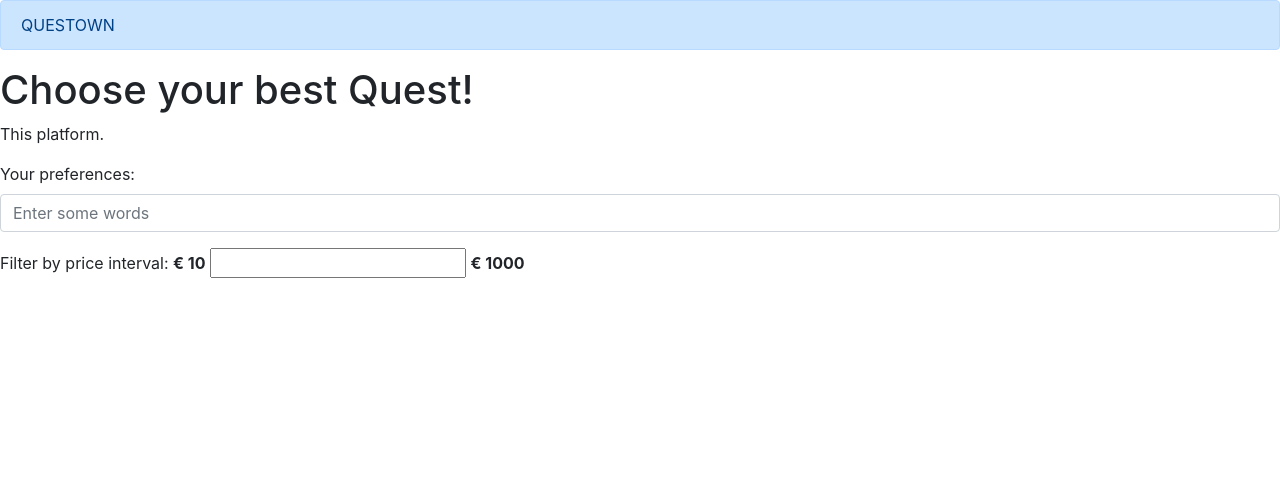
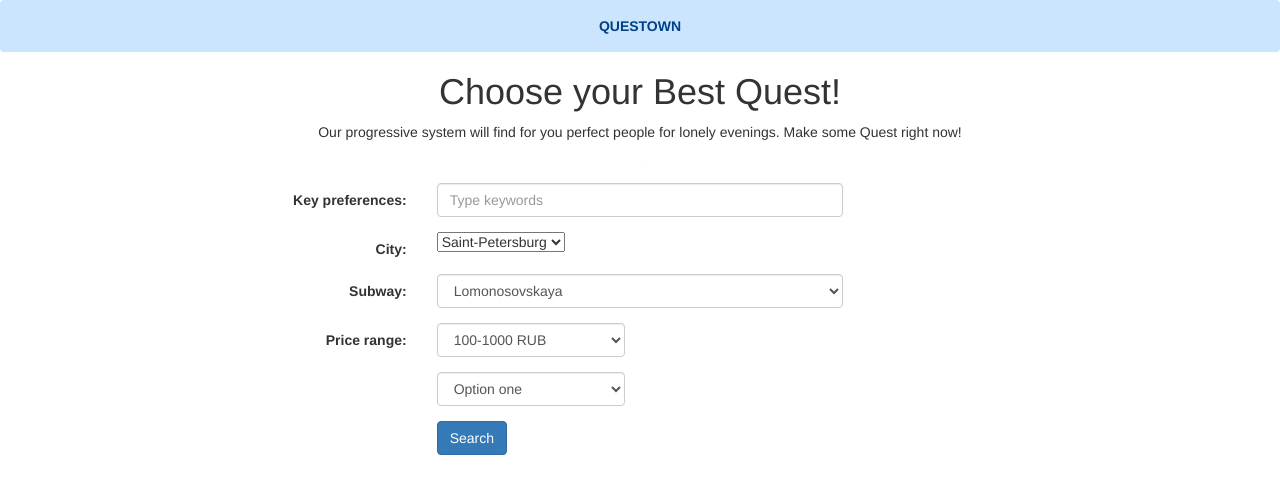
Before and after one commit to Talya913/questown, a Python web app: template templates/page1.html in a window 1280 px wide. Shown: the top 494 px of the page. Run offline with Jinja, Linux system fonts and the light colour scheme; the template is opened without the code that fills it, so the values that code supplies are empty; some libraries are stand-ins or nearby versions.

Commit message:
page1.html
Сделано оформление первой страницы для поиска квеста :)

```diff
--- a/templates/page1.html
+++ b/templates/page1.html
@@ -6,21 +6,86 @@
     <title>Title</title>
 </head>
 <body>
-    <div class="alert alert-primary" role="alert">
-  QUESTOWN
+      <div class="alert alert-primary" align="center" role="alert" >
+   <strong> QUESTOWN </strong>
     </div>
 
-    <h1>Choose your best Quest!</h1>
-    <p>This platform.</p>
+    <div style="text-align: center;"><h1>Choose your Best Quest!</h1></div>
+    <div style="text-align: center;"><p1>Our progressive system will find for you perfect people for lonely evenings. Make some Quest right now!</p1></div>
 
-    <form>
 
-      <div class="form-group">
-        <label for="exampleInputEmail1">Your preferences:</label>
-        <input type="email" class="form-control" id="exampleInputEmail1" aria-describedby="emailHelp" placeholder="Enter some words">
-      </div>
-<div>
-Filter by price interval: <b>€ 10</b> <input id="ex2" type="text" class="span2" value="" data-slider-min="10" data-slider-max="1000" data-slider-step="5" data-slider-value="[250,450]"/> <b>€ 1000</b></div>
-    </form>
+<link href="//maxcdn.bootstrapcdn.com/bootstrap/3.3.0/css/bootstrap.min.css" rel="stylesheet" id="bootstrap-css">
+<script src="//maxcdn.bootstrapcdn.com/bootstrap/3.3.0/js/bootstrap.min.js"></script>
+<script src="//code.jquery.com/jquery-1.11.1.min.js"></script>
+<!------ Include the above in your HEAD tag ---------->
+
+<form class="form-horizontal">
+<fieldset>
+
+<hr width=1 align="center">
+
+<!-- Text input-->
+<div class="form-group">
+  <label class="col-md-4 control-label" for="preferences">Key preferences:</label>
+  <div class="col-md-4">
+  <input id="preferences" name="Your preferences" type="text" placeholder="Type keywords" class="form-control input-md">
+  </div>
+</div>
+
+<!-- Select Basic -->
+<div class="form-group">
+  <label class="col-md-4 control-label" for="city">Сity:</label>
+  <div class="col-md-4">
+    <select id="city" name="City" class="Type your city">
+      <option value="1">Saint-Petersburg</option>
+      <option value="2">Moscow</option>
+    </select>
+  </div>
+</div>
+
+<!-- Select Basic -->
+<div class="form-group">
+  <label class="col-md-4 control-label" for="subway_station">Subway:</label>
+  <div class="col-md-4">
+    <select id="subway_station" name="subway_station" class="form-control">
+      <option value="1">Lomonosovskaya</option>
+      <option value="2">Vosstaniya</option>
+    </select>
+  </div>
+</div>
+
+<!-- Select Basic -->
+<div class="form-group">
+  <label class="col-md-4 control-label" for="price_min">Price range:</label>
+  <div class="col-md-2">
+    <select id="price_min" name="price_min" class="form-control">
+      <option value="1">100-1000 RUB</option>
+      <option value="2">1000 - 2000 RUB</option>
+    </select>
+  </div>
+</div>
+
+<div class="form-group">
+  <label class="col-md-4 control-label" for="selectbasic"></label>
+  <div class="col-md-2">
+    <select id="selectbasic" name="selectbasic" class="form-control">
+      <option value="1">Option one</option>
+      <option value="2">Option two</option>
+    </select>
+  </div>
+</div>
+
+<!-- Button -->
+<div class="form-group">
+  <label class="col-md-4 control-label" for="submit"></label>
+  <div class="col-md-4">
+    <button id="submit" name="submit" class="btn btn-primary">Search</button>
+  </div>
+</div>
+
+</fieldset>
+</form>
+
 </body>
+
 </html>
```
